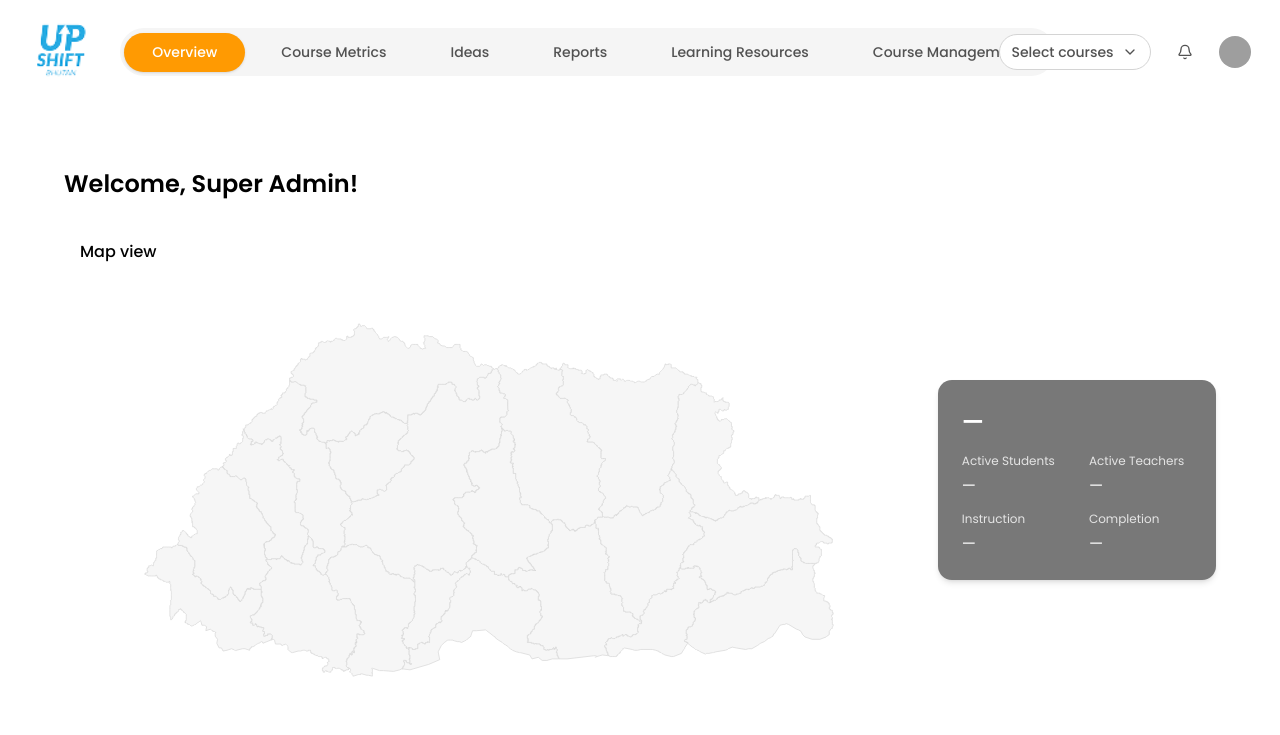
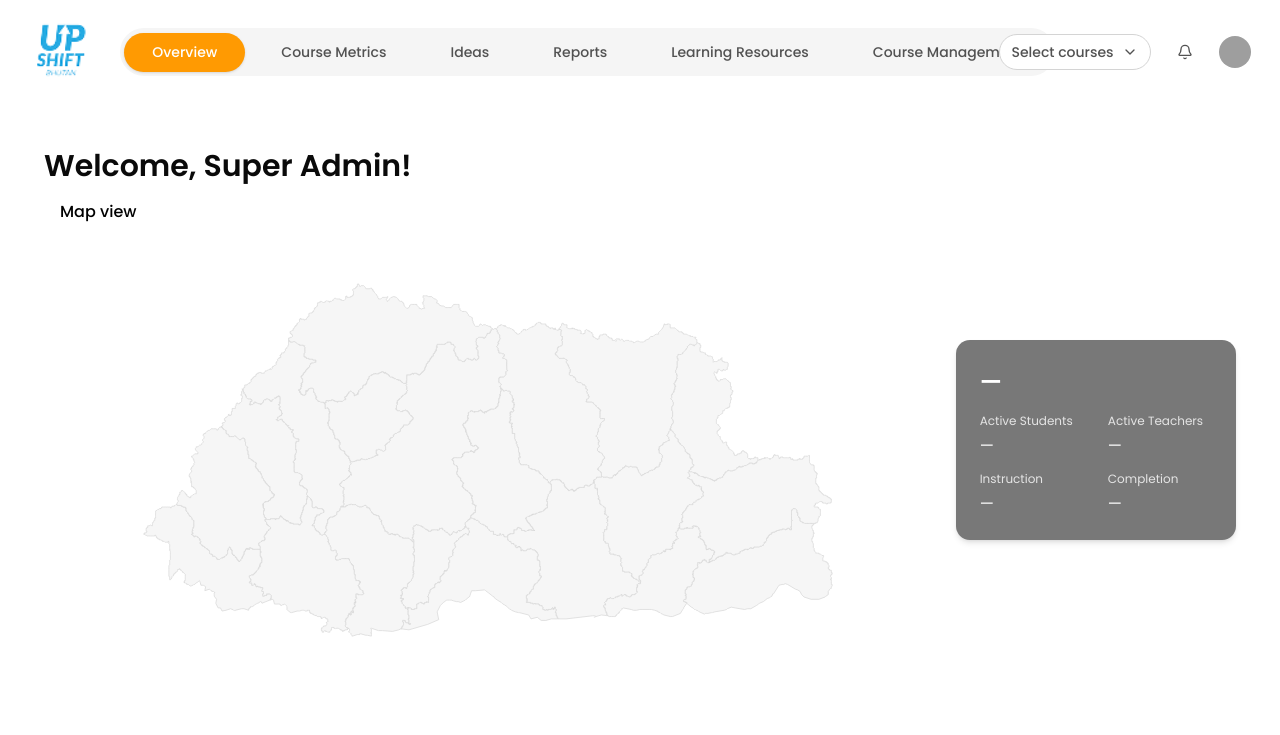
Before and after one commit to Digi9ReachInfoSystems/google-classroom, a Next.js app: page /superadmin/overview in a window 1280 px wide. Shown: the top 735 px of the page. Built offline with nearby package versions, Linux system fonts and the light colour scheme; grey boxes are pictures that could not be loaded.

Commit message:
colors updated

```diff
--- a/src/components/superadmin/superadminoverview/superadminoverview.tsx
+++ b/src/components/superadmin/superadminoverview/superadminoverview.tsx
@@ -352,8 +352,8 @@ export default function Superadminoverview() {
   );
 
   return (
-    <main className="min-h-screen p-6 md:p-10">
-      <h1 className="text-black text-2xl md:text-32px font-semibold mb-6">
+    <main className="min-h-screen p-6 md:p-5">
+      <h1 className="text-3xl font-semibold">
         Welcome, Super Admin!
       </h1>
 
```
